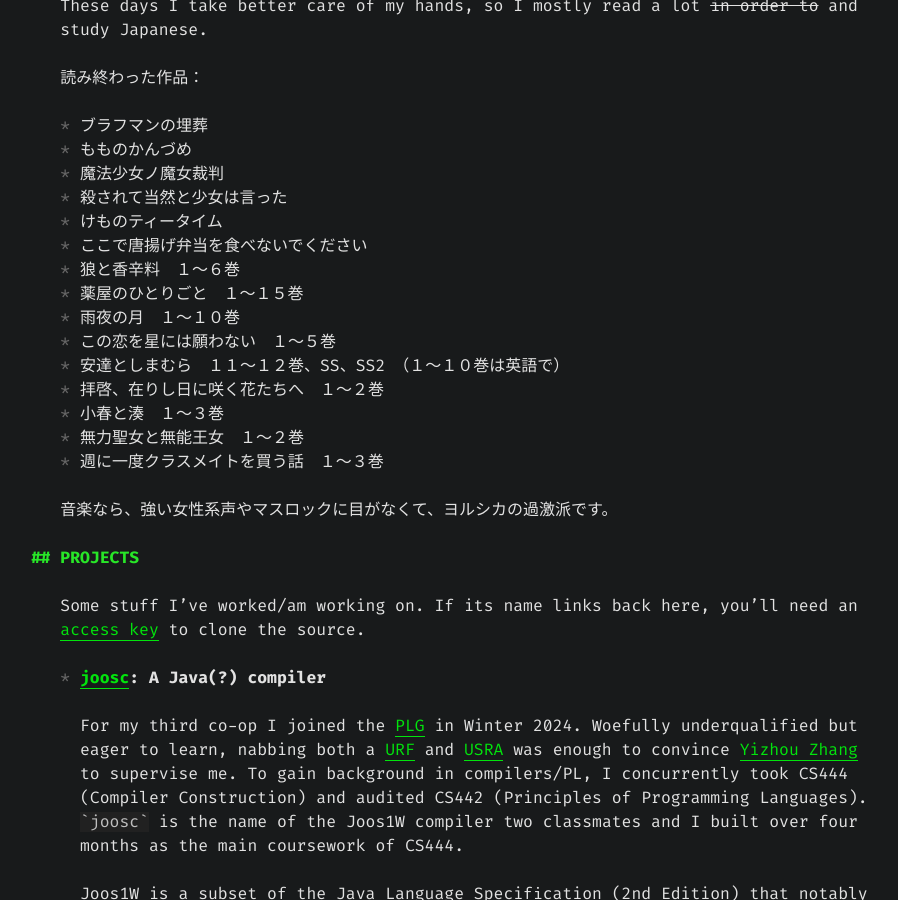
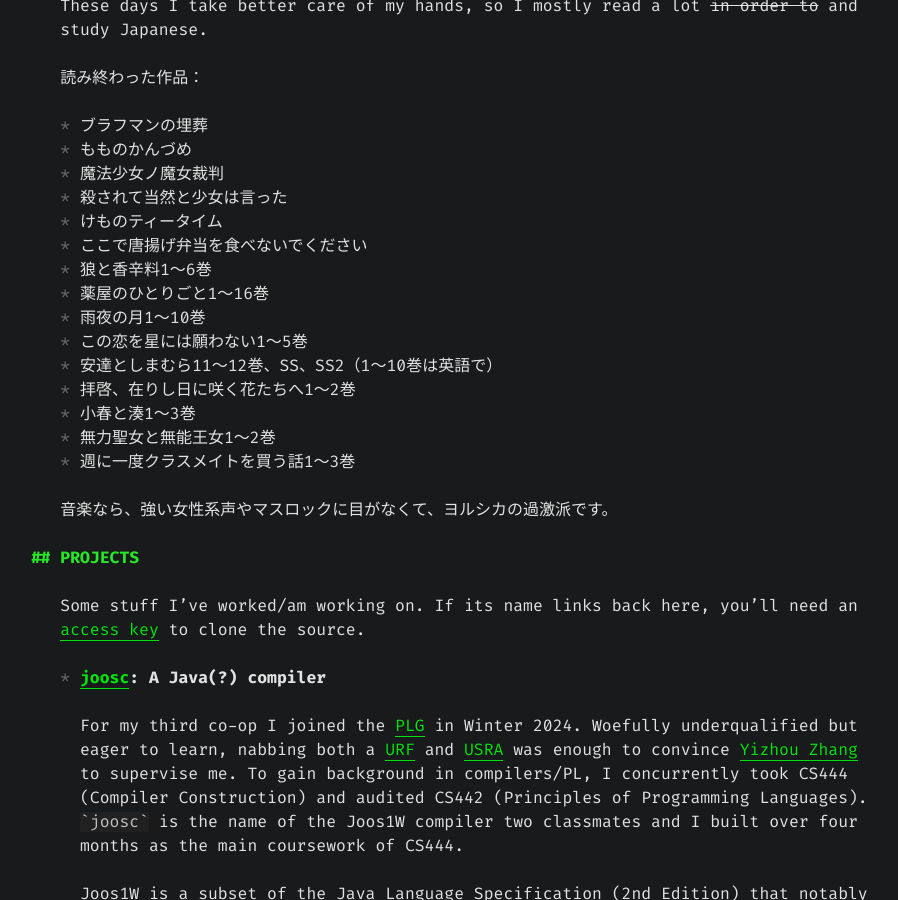
Before and after one commit to Ptkyr/Ptkyr.github.io, a Jekyll site: the page built from index.md, in a window 1280 px wide and 900 px high, scrolled down 676 px. Shown: the whole window, without its empty margins (176-1074 px from the left). Built offline with Jekyll 4.4.1, drawn with Linux system fonts in a browser that asks for light colours.

Commit message:
kusuriya 16

```diff
--- a/index.md
+++ b/index.md
@@ -26,15 +26,15 @@ These days I take better care of my hands, so I mostly read a lot ~~in order to~
 - 殺されて当然と少女は言った
 - けものティータイム
 - ここで唐揚げ弁当を食べないでください
-- 狼と香辛料　１～６巻
-- 薬屋のひとりごと　１～１５巻
-- 雨夜の月　１～１０巻
-- この恋を星には願わない　１～５巻
-- 安達としまむら　１１～１２巻、SS、SS2　（１～１０巻は英語で）
-- 拝啓、在りし日に咲く花たちへ　１～２巻
-- 小春と湊　１～３巻
-- 無力聖女と無能王女　１～２巻
-- 週に一度クラスメイトを買う話　１～３巻
+- 狼と香辛料1～6巻
+- 薬屋のひとりごと1～16巻
+- 雨夜の月1～10巻
+- この恋を星には願わない1～5巻
+- 安達としまむら11～12巻、SS、SS2（1～10巻は英語で）
+- 拝啓、在りし日に咲く花たちへ1～2巻
+- 小春と湊1～3巻
+- 無力聖女と無能王女1～2巻
+- 週に一度クラスメイトを買う話1～3巻
 
 音楽なら、強い女性系声やマスロックに目がなくて、ヨルシカの過激派です。
 
```
